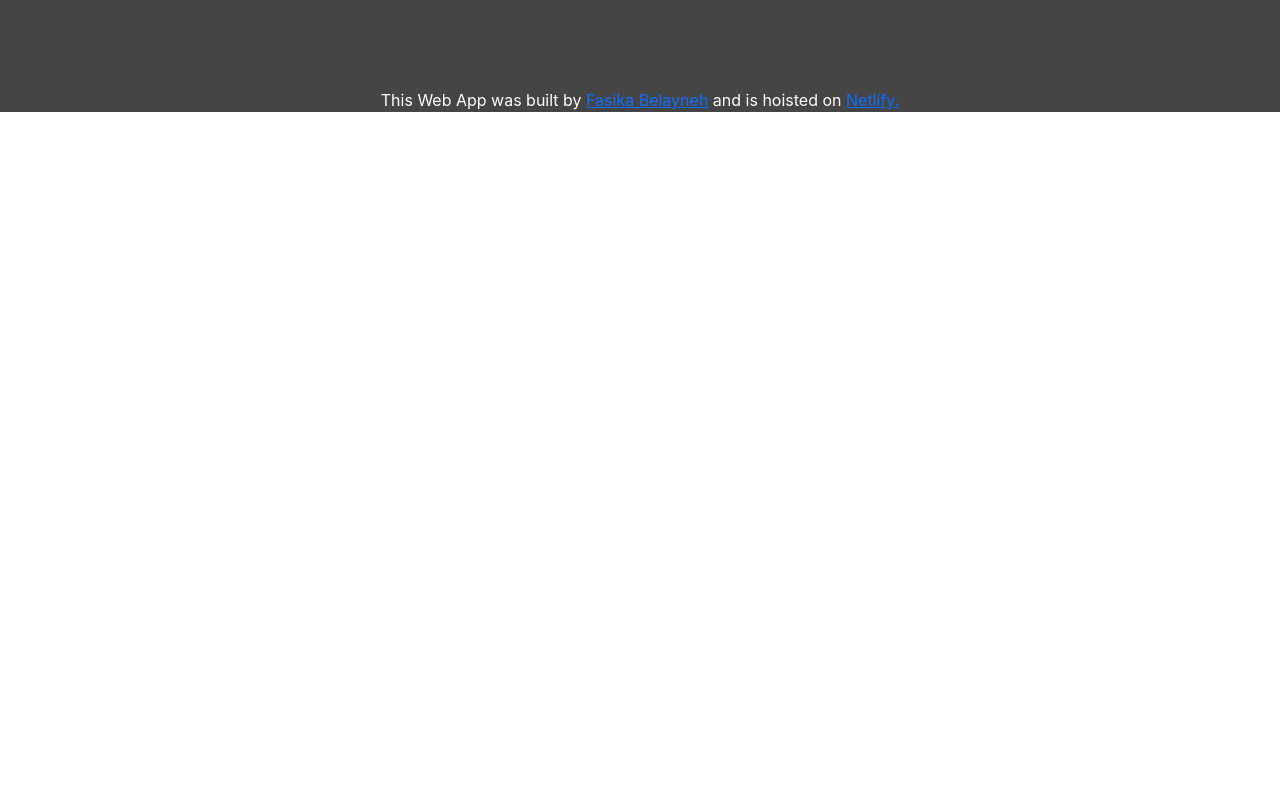
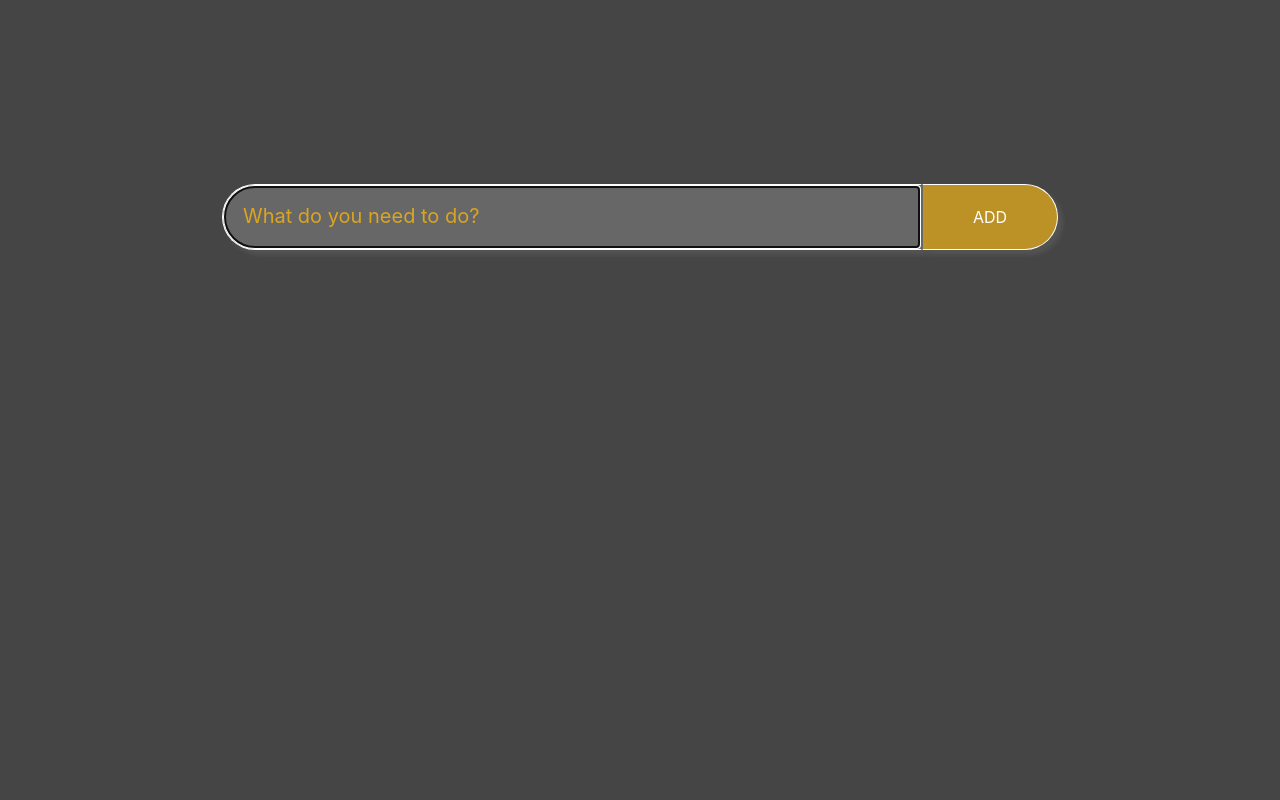
Before and after one commit to fafffff/GO2COD_WD_01, a React (Create React App) app: page / in a window 1280 px wide. Shown: the part 760-1560 px from the top of the page. Before the commit the page ends 888 px from the top, so only its background shows below. Built offline with nearby package versions, Linux system fonts and the light colour scheme.

Commit message:
added task creation and deletion features

```diff
--- a/src/App.js
+++ b/src/App.js
@@ -1,7 +1,7 @@
 import React from "react";
 import "./App.css";
 import SearchBar from "./SearchBar";
-
+import TaskList from "./TaskList";
 function App() {
   return (
     <div className="App">
@@ -9,6 +9,7 @@ function App() {
         <h1 className="mt-2">MyTo Do</h1>
       </header>
       <SearchBar />
+      <TaskList />
       <footer>
         <p>
           This Web App was built by <a href="">Fasika Belayneh</a> and is
--- a/src/TaskList.js
+++ b/src/TaskList.js
@@ -1,5 +1,30 @@
 import React, { useState } from "react";
 
+import SearchBar from "./SearchBar";
 export default function TaskList() {
-  return <div className="TaskList"></div>;
+  let [tasks, setTasks] = useState([]);
+  function addTask(searchTerm) {
+    const newTask = {
+      id: Date.now(),
+      text: searchTerm,
+    };
+    setTasks([...tasks, newTask]);
+  }
+  function delateTask(id) {
+    setTasks(tasks.filter((task) => task.id !== id));
+  }
+
+  return (
+    <div className="TaskList">
+      <SearchBar addTask={addTask} />
+      <ul>
+        {tasks.map((task) => (
+          <li key={task.id}>
+            {task.text}
+            <button onClick={() => delateTask(task.id)}>Delate</button>
+          </li>
+        ))}
+      </ul>
+    </div>
+  );
 }
```
